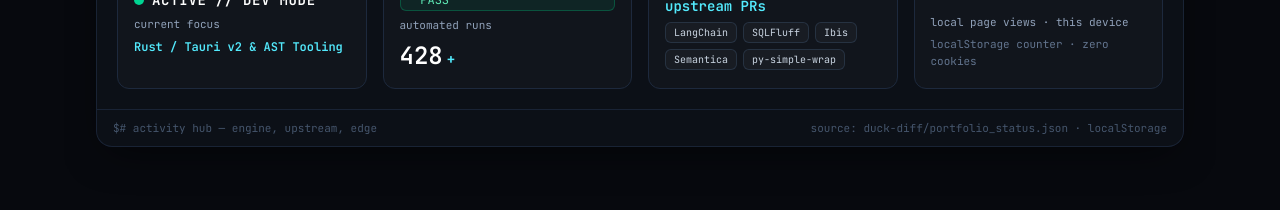
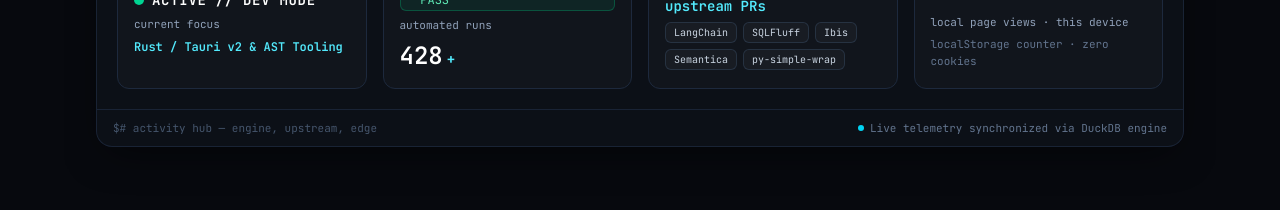
Before and after one commit to AhmadBilalDSA/ahmadbilaldsa.github.io, a React (Vite) app: page / in a window 1280 px wide. Shown: the part 1520-1730 px from the top of the page. Built offline with nearby package versions, Linux system fonts and the light colour scheme; no server answers.

Commit message:
fix(telemetry): replace raw debug footnote with live engine status indicator

```diff
--- a/src/components/TelemetryHub.jsx
+++ b/src/components/TelemetryHub.jsx
@@ -132,7 +132,10 @@ export default function TelemetryHub() {
 
         <p className="flex flex-wrap items-center gap-x-4 gap-y-1 border-t border-slate-800/80 px-4 py-2.5 font-mono text-[11px] text-slate-600">
           <span>$# activity hub — engine, upstream, edge</span>
-          <span className="ml-auto">source: duck-diff/portfolio_status.json · localStorage</span>
+          <span className="ml-auto flex items-center gap-1.5 text-slate-500">
+            <span className="size-1.5 rounded-full bg-cyan-400" />
+            Live telemetry synchronized via DuckDB engine
+          </span>
         </p>
       </div>
     </section>
```
